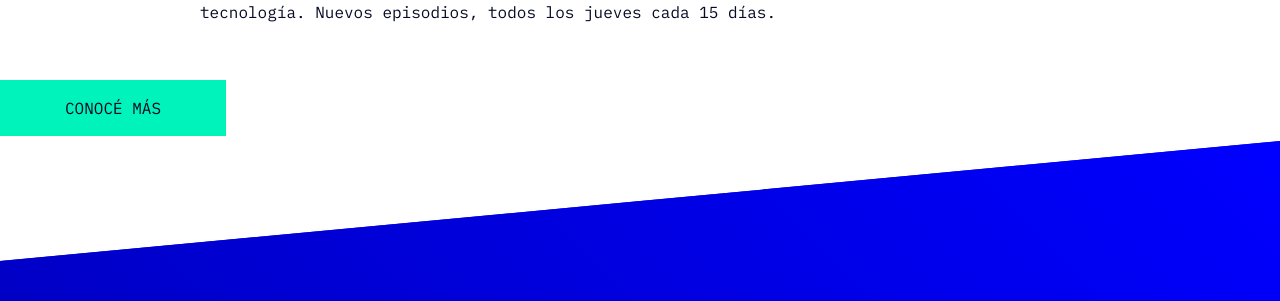
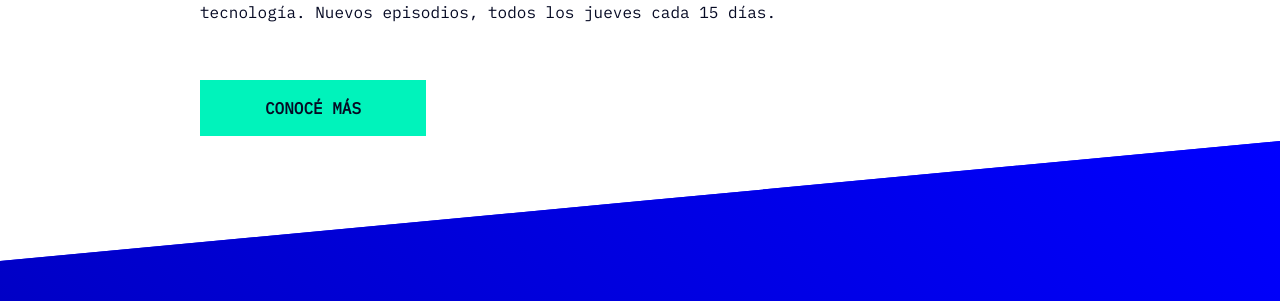
Before and after one commit to joanmgs/Podcast-acamica, a plain HTML site: page index.html in a window 1280 px wide. Shown: the part 308-609 px from the top of the page. Drawn offline with nearby package versions, Linux system fonts and the light colour scheme.

Commit message:
reduciendo codigo, dejando solo un estilo para el botón

```diff
--- a/index.html
+++ b/index.html
@@ -58,7 +58,7 @@
             <p class="parr1">Un podcast que explora el mundo de la programación.
                 Nuevos episodios, todos los jueves cada 15 días.</p>
 
-            <button type="button" class="conmas margin-left-button">CONOCÉ MÁS</button>
+            <button type="button" class="conmas margin-left-button-top">CONOCÉ MÁS</button>
         </div>
     </header>
 
--- a/styles/holapuntoazul.css
+++ b/styles/holapuntoazul.css
@@ -35,7 +35,6 @@
     .margin-left-button-top{
         margin-left: 16px;
     }
-
     .conmas{
         max-width: 288px;
         height: 48px;
@@ -45,7 +44,7 @@
         line-height: 22px;
         font-family: 'IBM Plex Mono', monospace;
         font-size: 16px;
-        font-weight: 500;
+        font-weight: bold;
         line-height: 22px;
         transition: 0.5s;
     }
--- a/styles/novedades.css
+++ b/styles/novedades.css
@@ -29,10 +29,6 @@
         height: 48px;
         background: #00F3BB;
         color: #060A24;
-        /* display: flex;
-        align-items: center;
-        justify-content: center; */
-
         font-size: 16px;
         line-height: 22px;
         font-family: 'IBM Plex Mono', monospace;
```
